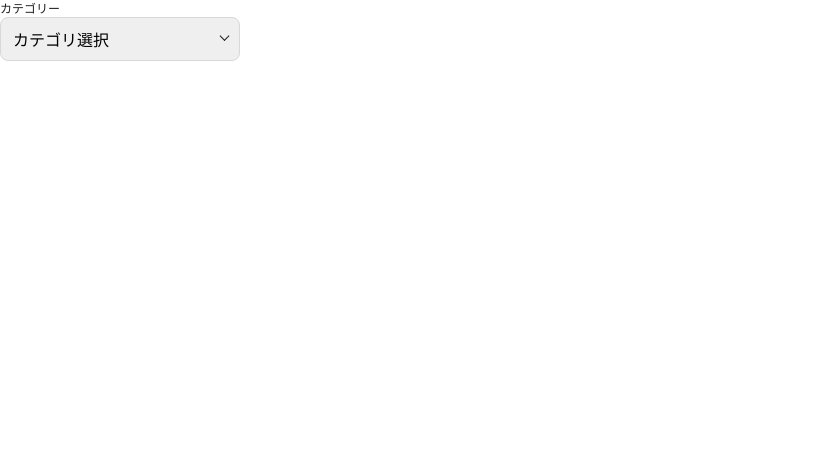
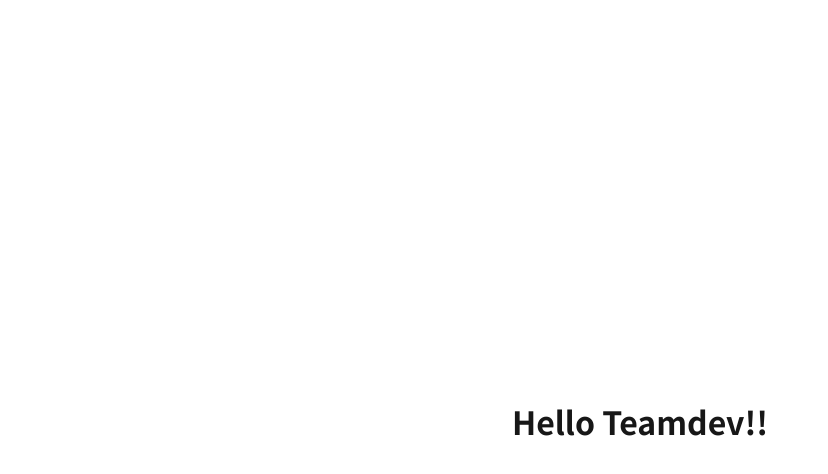
Before and after one commit to if-mentor/teamdev_26, a Next.js app: page / in a window 1280 px wide. Shown: the top 474 px of the page, without its empty margins (0-828 px from the left). Built offline with nearby package versions, Linux system fonts and the light colour scheme.

Commit message:
fix: #4 page.tsxを元に戻す

```diff
--- a/src/app/page.tsx
+++ b/src/app/page.tsx
@@ -1,29 +1,9 @@
-// import styles from "./styles.module.css";
-
-import SelectBox from "@/components/SelectBox/SelectBox";
-import type { Option } from "@/components/SelectBox/type";
-
-const options: Option[] = [
-  {
-    id: 1,
-    value: "東京",
-  },
-  {
-    id: 2,
-    value: "大阪",
-  },
-  {
-    id: 3,
-    value: "福岡",
-  },
-];
+import styles from "./styles.module.css";
 
 export default function Home() {
   return (
-    // <div>
-    //   <h1 className={styles.title}>Hello Teamdev!!</h1>
-    // </div>
-
-    <SelectBox options={options} label="カテゴリー" placeholder="カテゴリ選択" />
+    <div>
+      <h1 className={styles.title}>Hello Teamdev!!</h1>
+    </div>
   );
 }
```
